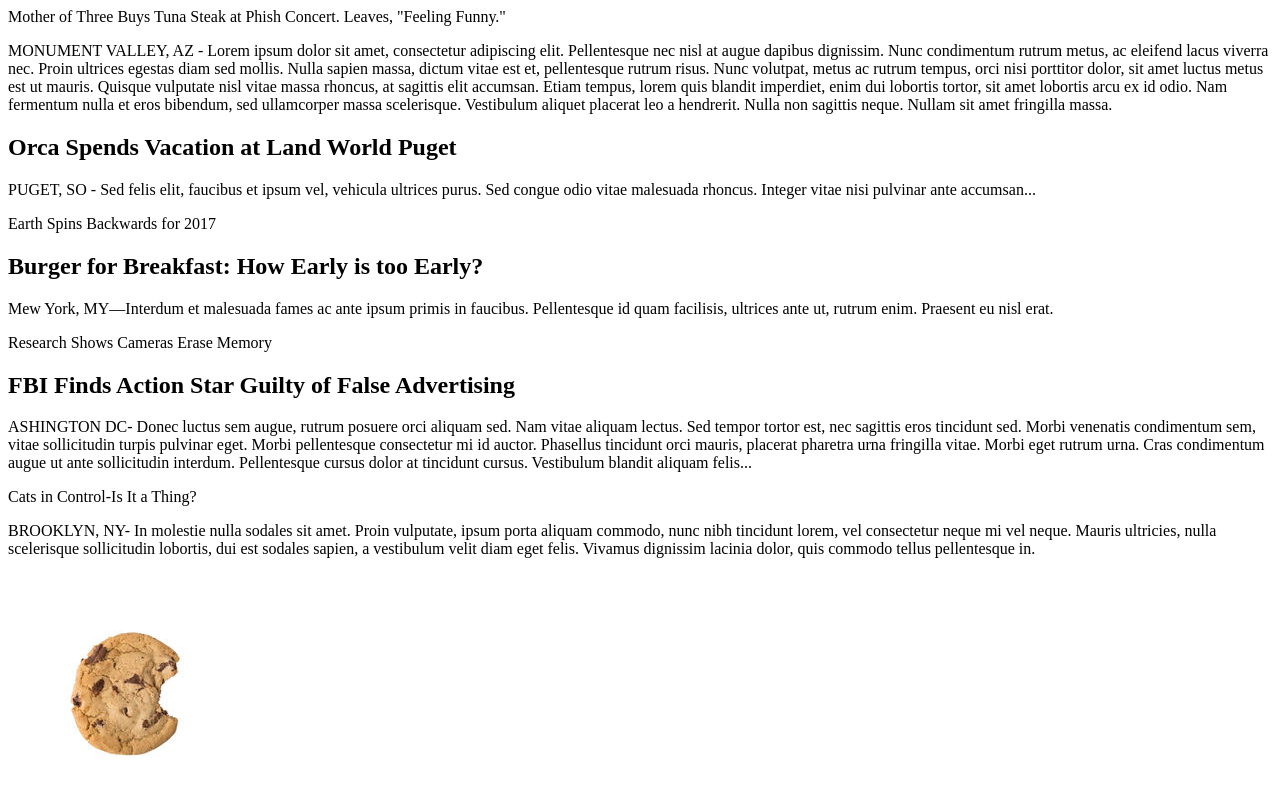
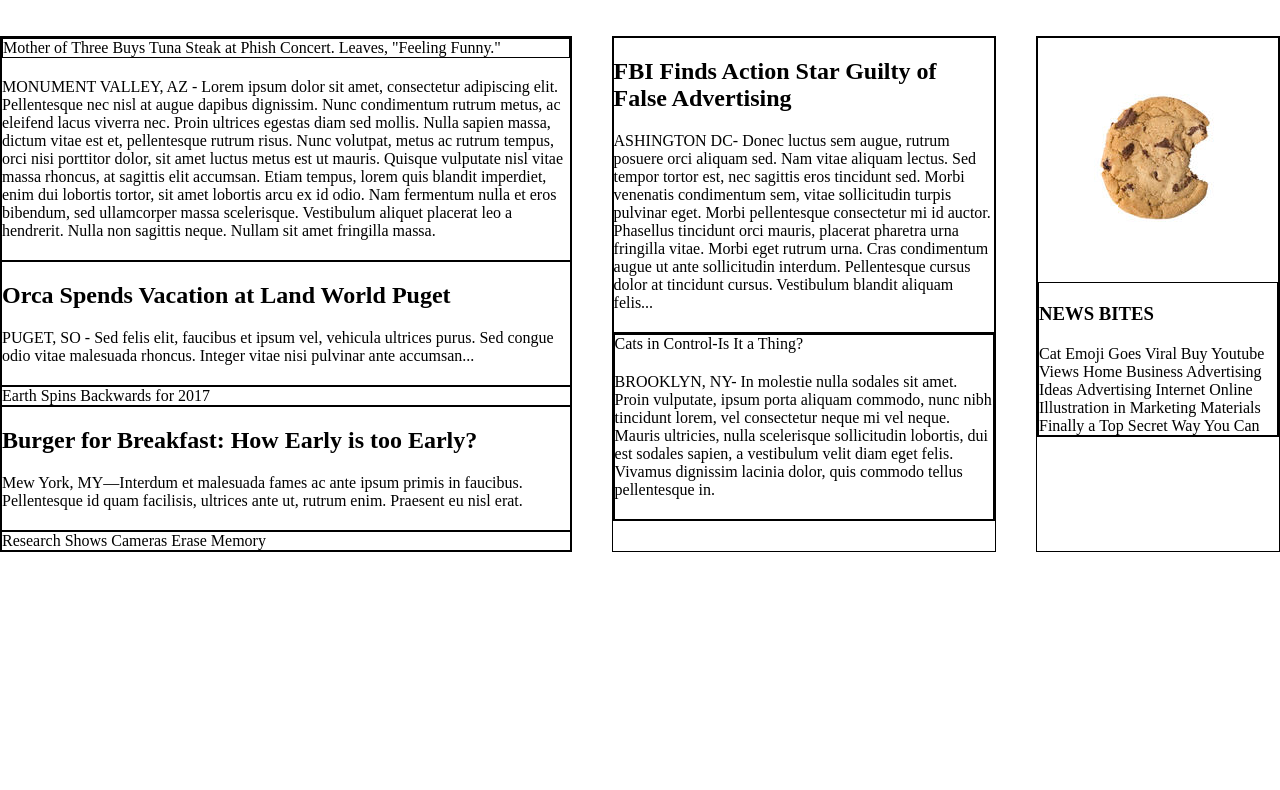
Before and after one commit to chiappet/mytimes, a plain HTML site: page index.html in a window 1280 px wide. Shown: the part 86-876 px from the top of the page. After the commit the page ends 800 px from the top, so only its background shows below. Drawn offline with Linux system fonts and the light colour scheme.

Commit message:
content add 2

```diff
--- a/index.html
+++ b/index.html
@@ -37,14 +37,16 @@
 
     <!-- Content -->
 
-  <div class="conlumn">
+  <div class="column">
 
       <!-- Large (left) -->
       <div class="large">
 
         <!-- Main Story -->
-        <div class="fbi">
-          <p>Mother of Three Buys Tuna Steak at Phish Concert. Leaves, "Feeling Funny."</p>
+        <div class="main">
+          <div class="headline1">
+            <span>Mother of Three Buys Tuna Steak at Phish Concert. Leaves, "Feeling Funny."</span>
+          </div>
           <p>MONUMENT VALLEY, AZ - Lorem ipsum dolor sit amet, consectetur adipiscing elit. Pellentesque nec nisl at augue dapibus dignissim. Nunc condimentum rutrum metus, ac eleifend lacus viverra nec. Proin ultrices egestas diam sed mollis. Nulla sapien massa, dictum vitae est et, pellentesque rutrum risus. Nunc volutpat, metus ac rutrum tempus, orci nisi porttitor dolor, sit amet luctus metus est ut mauris. Quisque vulputate nisl vitae massa rhoncus, at sagittis elit accumsan. Etiam tempus, lorem quis blandit imperdiet, enim dui lobortis tortor, sit amet lobortis arcu ex id odio. Nam fermentum nulla et eros bibendum, sed ullamcorper massa scelerisque. Vestibulum aliquet placerat leo a hendrerit. Nulla non sagittis neque. Nullam sit amet fringilla massa.</p>
         </div>
 
@@ -56,7 +58,9 @@
 
         <!-- Fall Story -->
         <div class="fall">
-          <p>Earth Spins Backwards for 2017</p>
+          <div class="headline2">
+            <span>Earth Spins Backwards for 2017</span>
+          </div>
         </div>
 
         <!-- Burger Story -->
@@ -67,10 +71,12 @@
 
         <!-- Hipster Story -->
         <div class="hipster">
-          <p>Research Shows Cameras Erase Memory</p>
+          <div class="headline3">
+            <span>Research Shows Cameras Erase Memory</span>
+          </div>
         </div>
 
-      </div>
+  </div>
 
 
       <!-- Medium (middle) -->
@@ -83,11 +89,14 @@
         </div>
 
         <!-- Cat Story -->
-        <div class="cat">
-          <p>Cats in Control-Is It a Thing?</p>
-          <p>BROOKLYN, NY- In molestie nulla sodales sit amet. Proin vulputate, ipsum porta aliquam commodo, nunc nibh tincidunt lorem, vel consectetur neque mi vel neque. Mauris ultricies, nulla scelerisque sollicitudin lobortis, dui est sodales sapien, a vestibulum velit diam eget felis. Vivamus dignissim lacinia dolor, quis commodo tellus pellentesque in.</p>
+        <div class="cats">
+          <div class="headline4">
+            <span>Cats in Control-Is It a Thing?</span>
+            <p>BROOKLYN, NY- In molestie nulla sodales sit amet. Proin vulputate, ipsum porta aliquam commodo, nunc nibh tincidunt lorem, vel consectetur neque mi vel neque. Mauris ultricies, nulla scelerisque sollicitudin lobortis, dui est sodales sapien, a vestibulum velit diam eget felis. Vivamus dignissim lacinia dolor, quis commodo tellus pellentesque in.</p>
+          </div>
         </div>
 
+      </div>
 
 
       <!-- Small (right) -->
@@ -96,8 +105,10 @@
           <!-- Newsbites -->
           <div class="bites">
             <img src="./resources/images/img-news-bite.png" />
-            <h3>NEWS BITES</h3>
-            <p>Cat Emoji Goes Viral Buy Youtube Views Home Business Advertising Ideas Advertising Internet Online Illustration in Marketing Materials Finally a Top Secret Way You Can</p>
+            <div class="news">
+              <h3>NEWS BITES</h3>
+              <p>Cat Emoji Goes Viral Buy Youtube Views Home Business Advertising Ideas Advertising Internet Online Illustration in Marketing Materials Finally a Top Secret Way You Can</p>
+            </div>
           </div>
 
       </div>
--- a/resources/css/style.css
+++ b/resources/css/style.css
@@ -1,6 +1,5 @@
-html, body {
-
-
+* {
+  margin: 0;
 }
 
 .wrapper {
@@ -9,8 +8,10 @@ html, body {
   font-weight: bold;
   display: flex;
   height: 60px;
-  margin-left: 20px;
-  margin-top: 0;
+  /* margin-left: 20px; */
+  margin-top: 10px;
+  /* border: 1px solid black; */
+  align-items: center;
 
 }
 
@@ -19,19 +20,21 @@ html, body {
   align-items: center;
   /* background-color: blue; */
   width: 100%;
+  padding-left: 20px;
+  border: 1px solid black;
 }
 
 .mytimes {
   margin-left: 15px;
   color: #42d0b3;
+
 }
 
 /* menu base styles */
 
 nav {
-  background-color: #3333;
+  /* background-color: #3333; */
   width: 100%;
-
 }
 
 nav ul {
@@ -39,15 +42,13 @@ nav ul {
   padding: 0;
   display: flex;
   justify-content: flex-end;
-  /* align-content: center; */
+}
 
-}
 
 nav a {
   color: black;
   padding: 10px;
   margin: 10px;
-
 
 }
 
@@ -60,3 +61,136 @@ nav a {
     align-content: flex-start;
 
   } */
+
+hr {
+  margin-top: 10px;
+  margin-bottom: 40px;
+}
+/*  Large Column */
+.column {
+  display: flex;
+}
+
+.column.large {
+  width: 630px;
+  display: flex;
+  margin-left: 20px;
+
+}
+
+.column .large {
+  margin-right: 40px;
+  border: 1px solid black;
+
+}
+  .main {
+    border: 1px solid black;
+
+  }
+
+  .main .headline1 {
+    border: 1px solid black;
+  }
+
+  .main p {
+    margin-top: 20px;
+    margin-bottom: 20px;
+  }
+
+  .orca {
+    border: 1px solid black;
+  }
+
+  .orca h2 {
+    margin-top: 20px;
+    margin-bottom: 20px;
+  }
+
+  .orca p {
+    margin-top: 20px;
+    margin-bottom: 20px;
+  }
+
+  .fall {
+    border: 1px solid black;
+  }
+
+  .burger {
+    border: 1px solid black;
+  }
+
+  .burger h2 {
+    margin-top: 20px;
+    margin-bottom: 20px;
+  }
+
+  .burger p {
+    margin-top: 20px;
+    margin-bottom: 20px;
+  }
+
+  .hipster {
+    border: 1px solid black;
+  }
+
+/*  Medium Column */
+.column.medium {
+  width: 300px;
+  display: flex;
+
+}
+
+.column .medium {
+  margin-right: 40px;
+  border: 1px solid black;
+}
+
+  .fbi {
+    border: 1px solid black;
+  }
+
+  .fbi h2 {
+    margin-top: 20px;
+    margin-bottom: 20px;
+  }
+
+  .fbi p {
+    margin-top: 20px;
+    margin-bottom: 20px;
+  }
+
+  .cats {
+    border: 1px solid black;
+  }
+
+  .cats .headline4 {
+    border: 1px solid black;
+  }
+
+  .cats p {
+    margin-top: 20px;
+    margin-bottom: 20px;
+  }
+
+/*  Small Column */
+  .column.small {
+    width: 240px;
+    display: flex;
+  }
+
+  .column .small {
+    border: 1px solid black;
+  }
+
+  .bites {
+    border: 1px solid black;
+  }
+
+  .bites .news {
+    border: 1px solid black;
+  }
+
+  .bites h3 {
+    margin-top: 20px;
+    margin-bottom: 20px;
+  }
```
